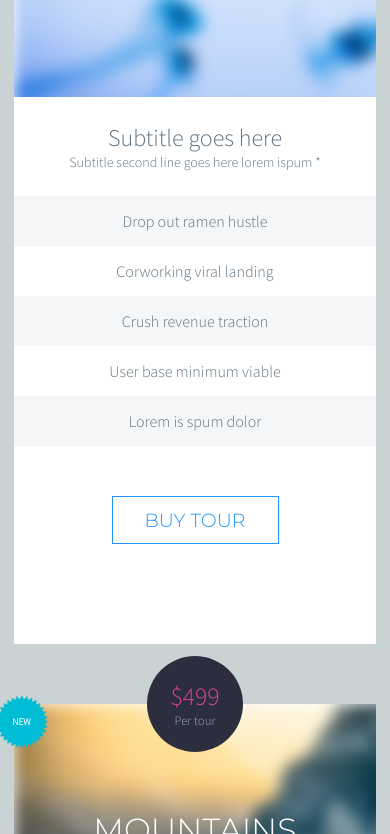
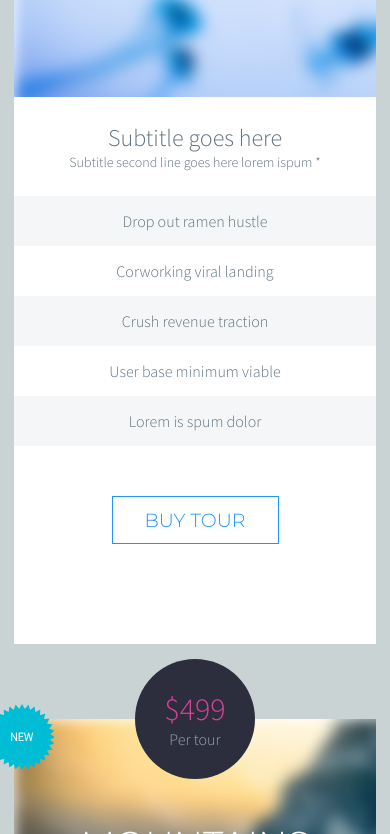
Before and after one commit to it2468/Tran_Thi_Ngoc_Anh_test_FE, a plain HTML site: page index.html in a window 390 px wide. Shown: the part 353-1187 px from the top of the page. Drawn offline with Linux system fonts and the light colour scheme.

Commit message:
update delete media

```diff
--- a/style.css
+++ b/style.css
@@ -14,6 +14,7 @@ body {
     width: 100%;
     margin: 0 auto;
     display: flex;
+    flex-wrap: wrap;
     position: relative;
     justify-content: space-around;
 }
@@ -182,6 +183,11 @@ body {
     margin-top: 50px;
     background-color: transparent;
     font-family: 'Montserrat', sans-serif;
+    transition: .3s;
+}
+
+.btn:hover {
+    cursor: pointer;
 }
 
 .block1 .btn {
@@ -217,35 +223,5 @@ body {
 .block-item {
     padding-left: 10px;
     padding-right: 10px;
+    margin-bottom: 125px;
 }
-
-@media(max-width: 768px) {
-    .container {
-        width: 100%;
-        max-width: 100%;
-        flex-wrap: wrap;
-        justify-content: center;
-    }
-    .block .wrap-title .title {
-        font-size: 2rem;
-    }
-    .wrap-price {
-        transform: translate(-50%, -50%) scale(0.8);
-    }
-    .new-active {
-        transform: scale(0.8);
-    }
-    .block-item {
-        margin-bottom: 110px;
-    }
-}
-
-@media(max-width: 576px) {
-    .wrapper-block>.block-item {
-        margin-bottom: 65px;
-    }
-    .block {
-        max-width: 362px;
-        margin: 0 auto;
-    }
-}
```
